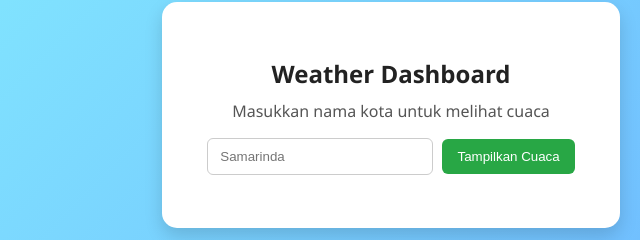
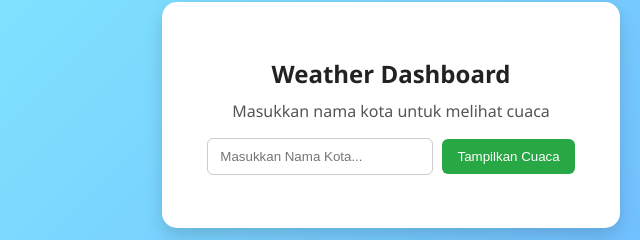
Before and after one commit to Dzilalwr1/Cek-Cuaca, a plain HTML site: page index.html in a window 1280 px wide. Shown: the part 285-525 px from the top of the page, 249-889 px from the left. Drawn offline with Linux system fonts and the light colour scheme.

Commit message:
Update index.html

```diff
--- a/index.html
+++ b/index.html
@@ -12,7 +12,7 @@
       <h2>Weather Dashboard</h2>
       <p>Masukkan nama kota untuk melihat cuaca</p>
       <div class="input-group">
-        <input type="text" id="cityInput" placeholder="Samarinda">
+        <input type="text" id="cityInput" placeholder="Masukkan Nama Kota...">
         <button id="showWeatherBtn">Tampilkan Cuaca</button>
       </div>
       <div class="result" id="weatherResult"></div>
```
